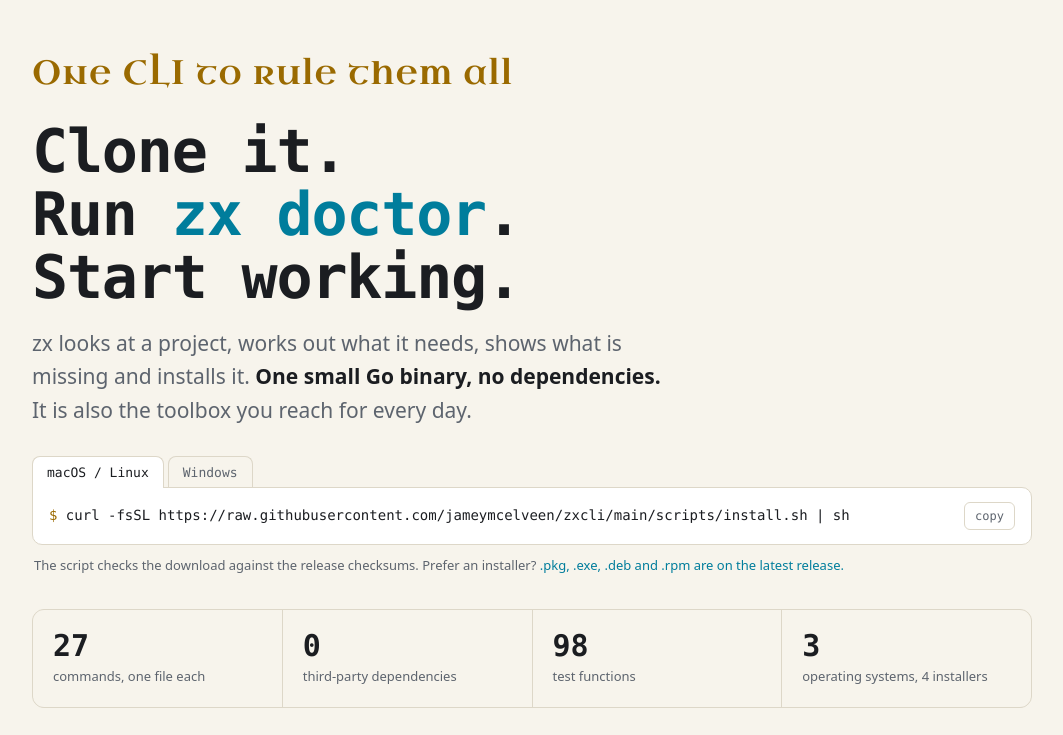
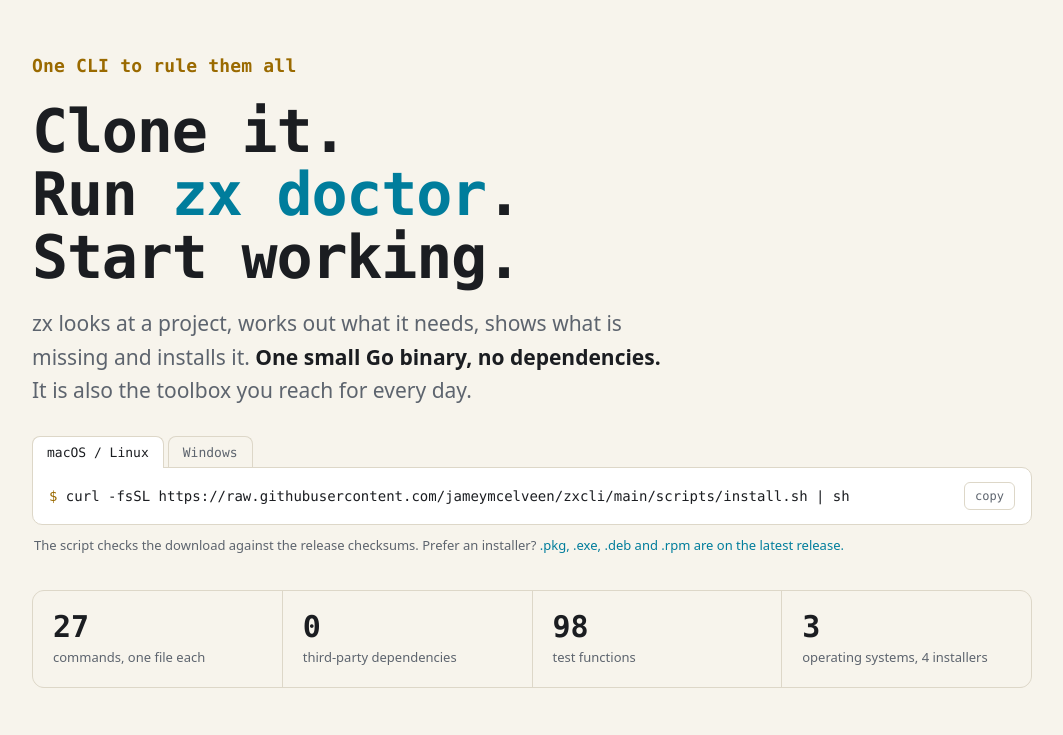
Before and after one commit to jameymcelveen/zxcli, a plain HTML site: page site/index.html in a window 1280 px wide. Shown: the part 65-800 px from the top of the page, without its empty margins (108-1171 px from the left). Drawn offline with Linux system fonts and the light colour scheme; files whose address does not match are found by name.

Commit message:
Site: catchphrase uses the page's mono style; Elven font only in the popup
Co-Authored-By: Claude Sonnet 5.5 <noreply@anthropic.com>
Claude-Session: https://claude.ai/code/session_01Rc5f7LjqZBSQN52FCijqxH

```diff
--- a/site/index.html
+++ b/site/index.html
@@ -32,8 +32,9 @@ nav{display:flex;align-items:center;gap:20px;padding:18px 0;font-size:14px}
 nav .logo{display:flex;color:var(--text)}nav .logo svg{display:block;height:26px;width:auto}
 nav .sp{flex:1}nav a{color:var(--dim)}nav a:hover{color:var(--text);text-decoration:none}
 .hero{padding:56px 0 36px}
-.catch{font:400 clamp(22px,3.4vw,34px)/1.2 "Uncial Antiqua",Georgia,serif;letter-spacing:.04em;color:var(--amber);background:none;border:0;padding:0;margin:0 0 26px;cursor:pointer;text-align:left;transition:text-shadow .25s,color .25s}
-.catch:hover,.catch:focus-visible{color:#ffc857;text-shadow:0 0 6px #ffb347,0 0 18px #ff9f1c,0 0 38px #ff7a00;outline:none}
+.catch{font:600 clamp(15px,1.9vw,18px)/1.4 var(--mono);letter-spacing:.01em;color:var(--amber);background:none;border:0;padding:0;margin:0 0 22px;cursor:pointer;text-align:left;transition:text-shadow .25s,color .25s}
+.catch:hover,.catch:focus-visible{color:#d98200;text-shadow:0 0 10px rgba(255,150,30,.7),0 0 26px rgba(255,120,0,.4);outline:none}
+@media (prefers-color-scheme:dark){.catch:hover,.catch:focus-visible{color:#ffc857;text-shadow:0 0 6px #ffb347,0 0 18px #ff9f1c,0 0 38px #ff7a00}}
 .veil{position:fixed;inset:0;z-index:50;display:grid;place-items:center;background:rgba(6,8,12,.6);-webkit-backdrop-filter:blur(16px) saturate(120%);backdrop-filter:blur(16px) saturate(120%);opacity:0;transition:opacity .3s;cursor:pointer}
 .veil[hidden]{display:none}.veil.show{opacity:1}
 .ringwrap{position:relative;width:min(92vmin,680px);aspect-ratio:1;display:grid;place-items:center}
```
